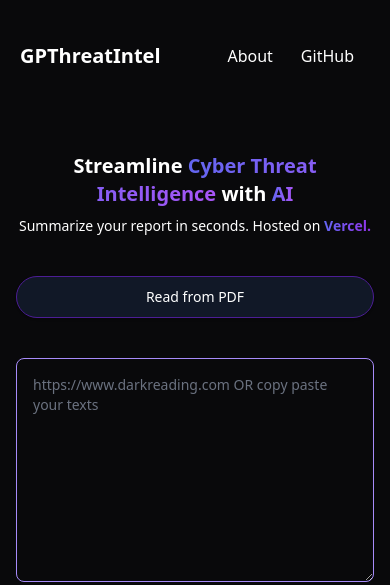
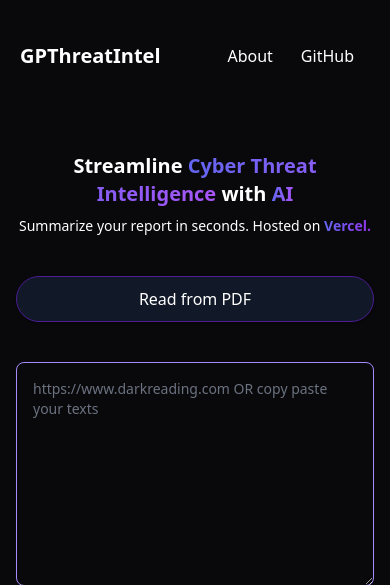
Before and after one commit to nitroz3us/GPThreatIntel-Summarizer, a FastAPI app: page / in a window 390 px wide. Shown: the top 585 px of the page. Run offline with FastAPI, Linux system fonts and the light colour scheme; some libraries are stand-ins or nearby versions.

Commit message:
styling fix

```diff
--- a/src/templates/index.html
+++ b/src/templates/index.html
@@ -96,7 +96,7 @@
       <div class="flex justify-center">
         <button
           type="button"
-          class="toggleBtn mt-10 hover:scale-105 text-sm md:text-base border border-violet-900 rounded-3xl shadow hover:bg-gray-200 bg-gray-900 border-violet-700 hover:bg-gray-800 w-full sm:w-auto px-5 py-2.5 text-center"
+          class="toggleBtn mt-10 hover:scale-105 focus:scale-100 text-md border border-violet-900 rounded-3xl shadow hover:bg-gray-200 bg-gray-900 border-violet-700 hover:bg-gray-800 w-full sm:w-auto px-5 py-2.5 text-center"
           onclick="toggleUI()"
         >
           Read from PDF
```
